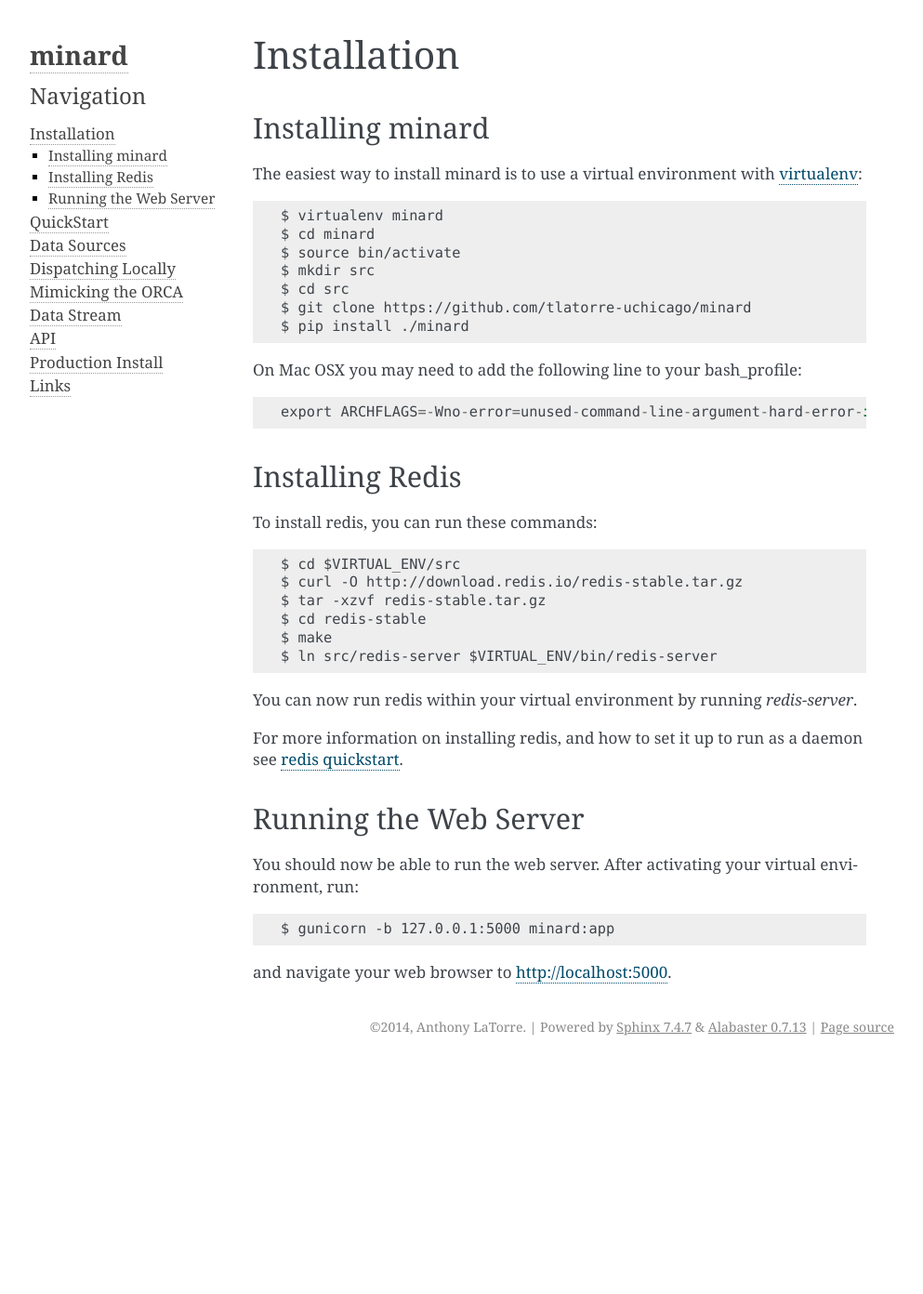
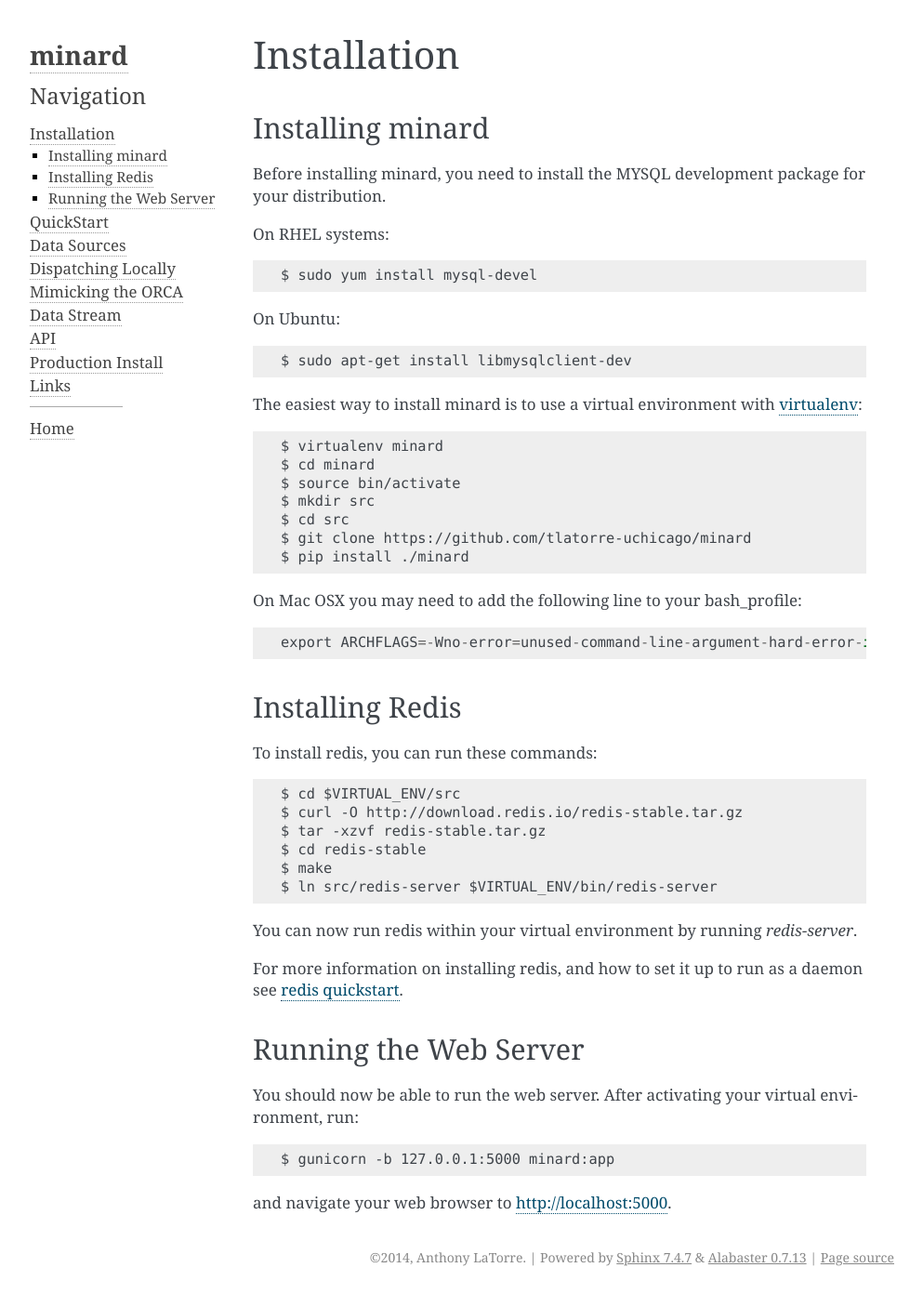
Before and after one commit to tlatorre-uchicago/minard, a Sphinx documentation site: the page built from doc/install.rst, in a window 1280 px wide. Shown: the whole page at 93% size, without its empty margins (148-1141 px from the left). Built offline with Sphinx 7.4.7, drawn with Linux system fonts in a browser that asks for light colours; before the commit the page ends 1144 px from its top, so only the background shows below that.

Commit message:
update docs

```diff
--- a/doc/conf.py
+++ b/doc/conf.py
@@ -115,7 +115,8 @@
 html_theme_options = {
 'gittip_user': False,
 'github_button': False,
-'github_repo': 'https://github.com/tlatorre-uchicago/minard'
+'github_repo': 'https://github.com/tlatorre-uchicago/minard',
+'extra_nav_links' : {'Home': '/'}
 }
 
 # Add any paths that contain custom themes here, relative to this directory.
--- a/doc/install.rst
+++ b/doc/install.rst
@@ -3,6 +3,16 @@
 
 Installing minard
 -----------------
+
+Before installing minard, you need to install the MYSQL development package for your distribution.
+
+On RHEL systems::
+
+    $ sudo yum install mysql-devel
+
+On Ubuntu::
+
+    $ sudo apt-get install libmysqlclient-dev
 
 The easiest way to install minard is to use a virtual environment with
 `virtualenv <http://virtualenv.org>`_::
```
